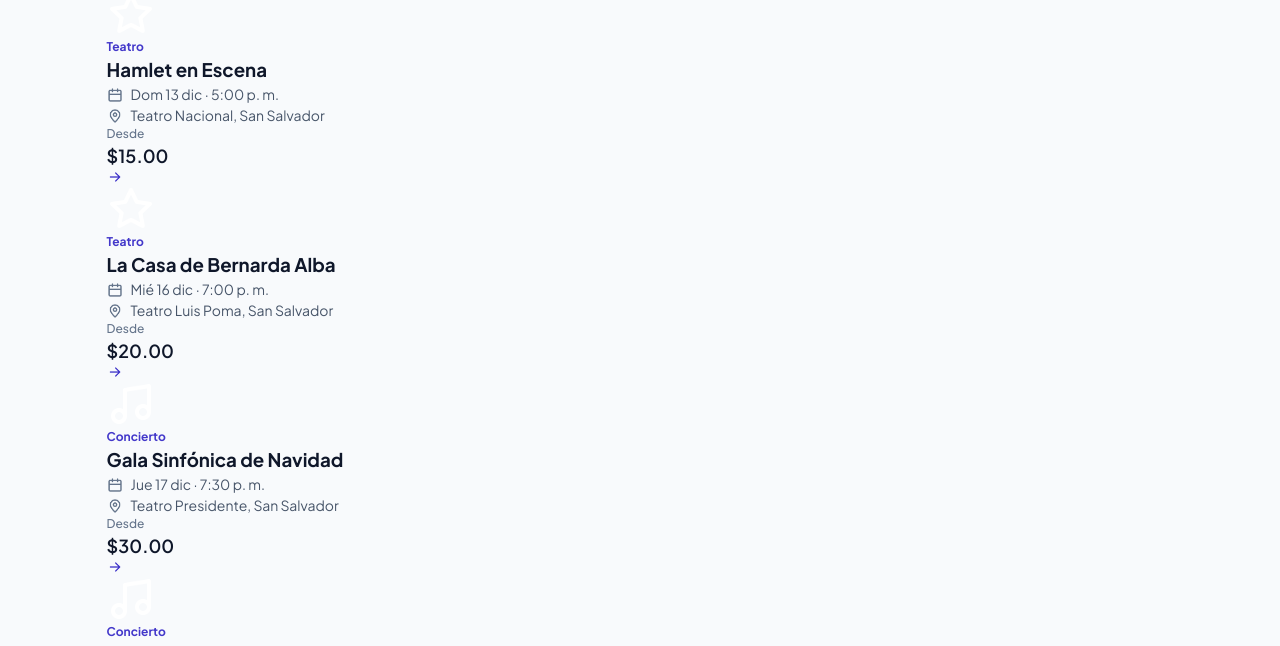
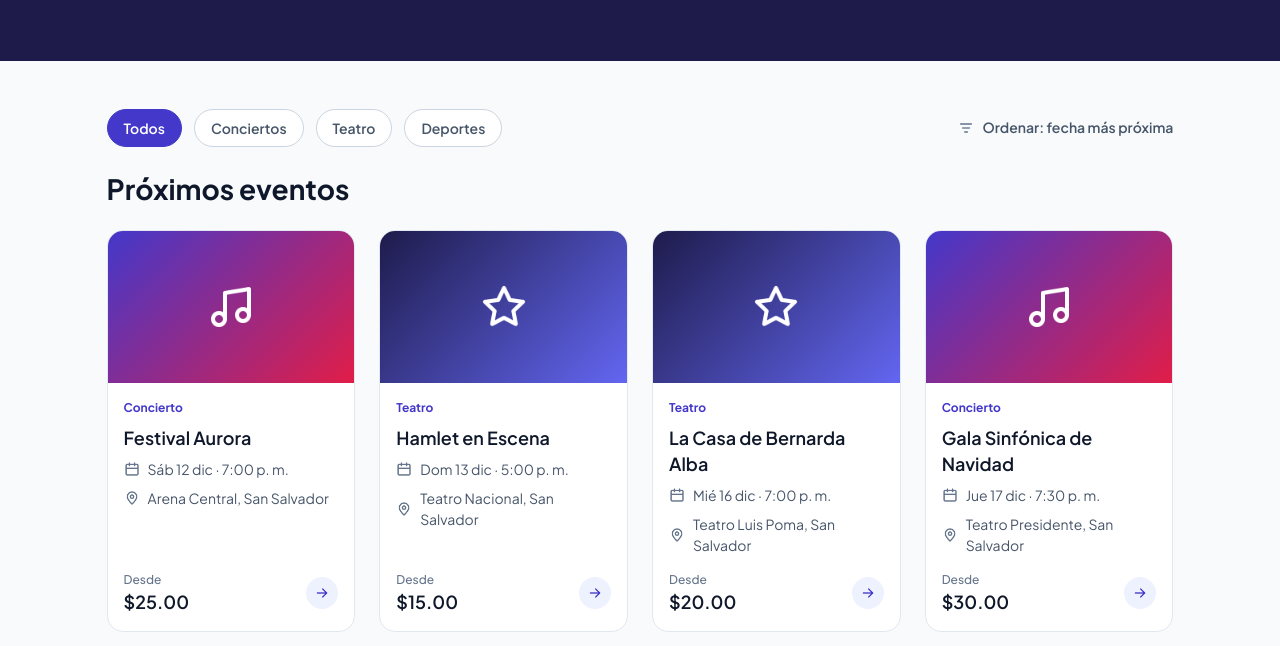
Before and after one commit to RicardoPocasangre/STAGE, a plain HTML site: page index.html in a window 1280 px wide. Shown: the part 278-924 px from the top of the page. Drawn offline with Linux system fonts and the light colour scheme.

Commit message:
feat(css): agrega tarjetas de evento y cuadrícula de cuatro columnas

```diff
--- a/css/style.css
+++ b/css/style.css
@@ -547,6 +547,100 @@ button {
   height: 1rem;
 }
 
+/* tarjetas de evento */
+.event-grid {
+  display: grid;
+  grid-template-columns: 1fr;
+  gap: var(--flow-gap);
+  order: 4;
+  padding-bottom: var(--space-8);
+}
+
+.event-card {
+  position: relative;
+  display: flex;
+  flex-direction: column;
+  height: 100%;
+  overflow: hidden;
+  background-color: var(--bg-surface);
+  border: 1px solid var(--border-default);
+  border-radius: var(--radius-lg);
+  transition: box-shadow 0.2s, transform 0.2s;
+}
+
+.event-card:hover,
+  .event-card:focus-within {
+  box-shadow: var(--shadow-md);
+  transform: translateY(-2px);
+}
+
+/* portadas con degrado */
+.cover {
+  display: grid;
+  place-items: center;
+  background: linear-gradient(135deg, var(--indigo-700), var(--rose-600));
+}
+
+.cover--theater {
+  background: linear-gradient(135deg, var(--indigo-950), var(--indigo-500));
+}
+
+.cover--sport {
+  background: linear-gradient(135deg, var(--gray-900), var(--indigo-600));
+}
+
+.event-card__cover {
+  height: 9.5rem;
+}
+
+.event-card__cover img {
+  width: 3rem;
+  height: 3rem;
+}
+
+.event-card__body {
+  display: flex;
+  flex: 1;
+  flex-direction: column;
+  gap: var(--space-2);
+  padding: var(--space-4);
+}
+
+.event-card__title {
+  font-size: 1.125rem;
+  font-weight: 600;
+  line-height: 1.45;
+}
+
+/* el link cubre toda la tarjeta */
+.event-card__link::after {
+  content: "";
+  position: absolute;
+  inset: 0;
+}
+
+.event-card__footer {
+  display: flex;
+  align-items: center;
+  justify-content: space-between;
+  margin-top: auto;
+  padding-top: var(--space-2);
+}
+
+.event-card__go {
+  display: grid;
+  place-items: center;
+  width: 2rem;
+  height: 2rem;
+  background-color: var(--bg-brand-subtle);
+  border-radius: var(--radius-full);
+}
+
+.event-card__go img {
+  width: 1rem;
+  height: 1rem;
+}
+
 /* desktop */
 @media (min-width: 1024px) {
   :root {
@@ -651,6 +745,13 @@ button {
     font-size: 1.75rem;
   }
 
+  /* 4 columnas */
+  .event-grid {
+    grid-template-columns: repeat(4, 1fr);
+    gap: var(--space-6);
+    padding-bottom: var(--space-12);
+  }
+
   /* footer en fila */
   .site-footer__inner {
     flex-direction: row;
```
